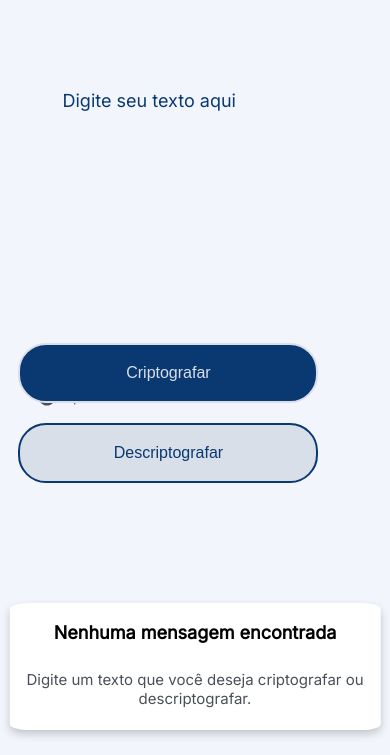
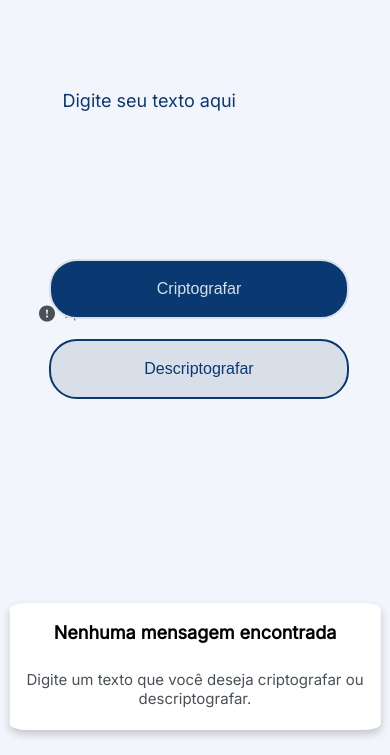
Before and after one commit to ellencaroliny/decodificador, a plain HTML site: page index.html in a window 390 px wide. Shown: the part 89-844 px from the top of the page. Drawn offline with Linux system fonts and the light colour scheme.

Commit message:
Update style.css

```diff
--- a/style.css
+++ b/style.css
@@ -202,7 +202,7 @@ main button{
 
     #alerta {
       position: absolute;
-      bottom: 40%;
+      bottom: 50%;
       left: 10%;
       display: flex;
 
@@ -211,8 +211,8 @@ main button{
     #botoes {
       flex-direction: column;
       position: absolute;
-      left: 1vh;
-      top: 50%;
+      left: 10%;
+      top: 40%;
     }
 
     #caixa-de-texto {
```
